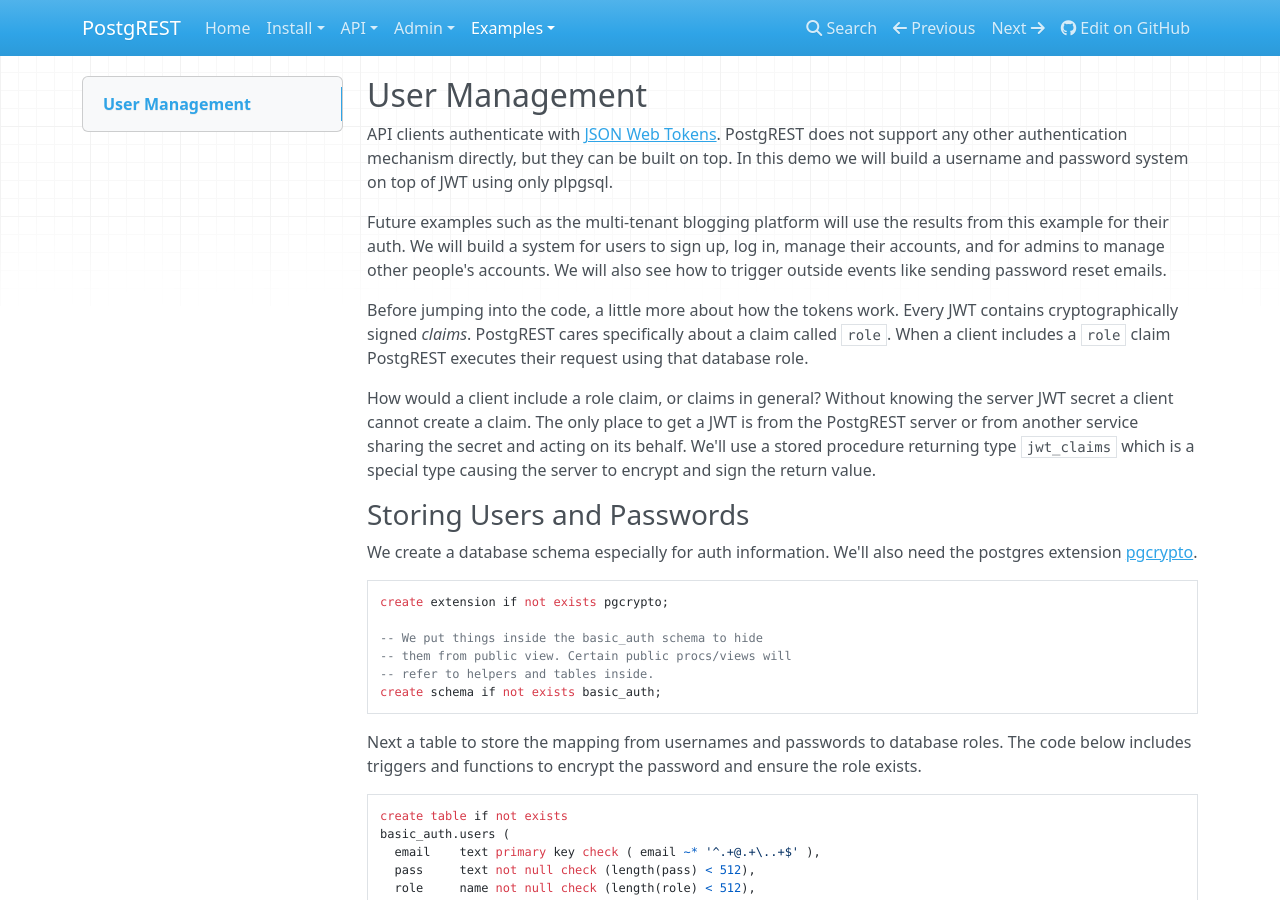
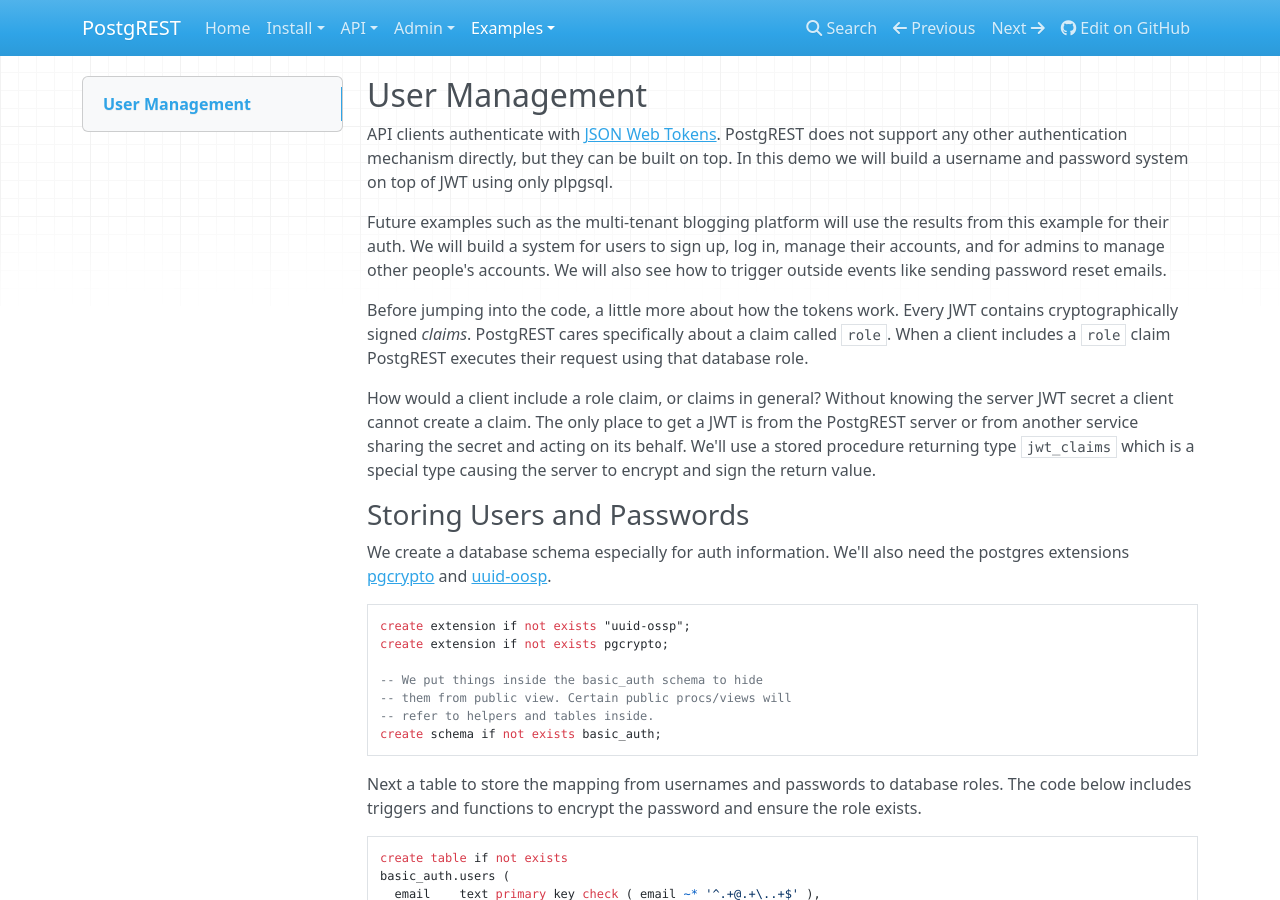
Before and after one commit to PostgREST/postgrest, an MkDocs documentation site: the page built from docs/examples/users.md, in a window 1280 px wide and 900 px high. Built offline with MkDocs 1.6.1, drawn with Linux system fonts in a browser that asks for light colours; nearby versions of some CDN libraries; old or Windows-style settings are respelled for this version of MkDocs.

Commit message:
adding uuid-ossp into documentation

````diff
--- a/docs/examples/users.md
+++ b/docs/examples/users.md
@@ -28,10 +28,11 @@
 ### Storing Users and Passwords
 
 We create a database schema especially for auth information. We'll
-also need the postgres extension
-[pgcrypto](http://www.postgresql.org/docs/current/static/pgcrypto.html).
+also need the postgres extensions
+[pgcrypto](http://www.postgresql.org/docs/current/static/pgcrypto.html) and [uuid-oosp](http://www.postgresql.org/docs/current/static/uuid-ossp.html).
 
 ```sql
+create extension if not exists "uuid-ossp";
 create extension if not exists pgcrypto;
 
 -- We put things inside the basic_auth schema to hide
````
